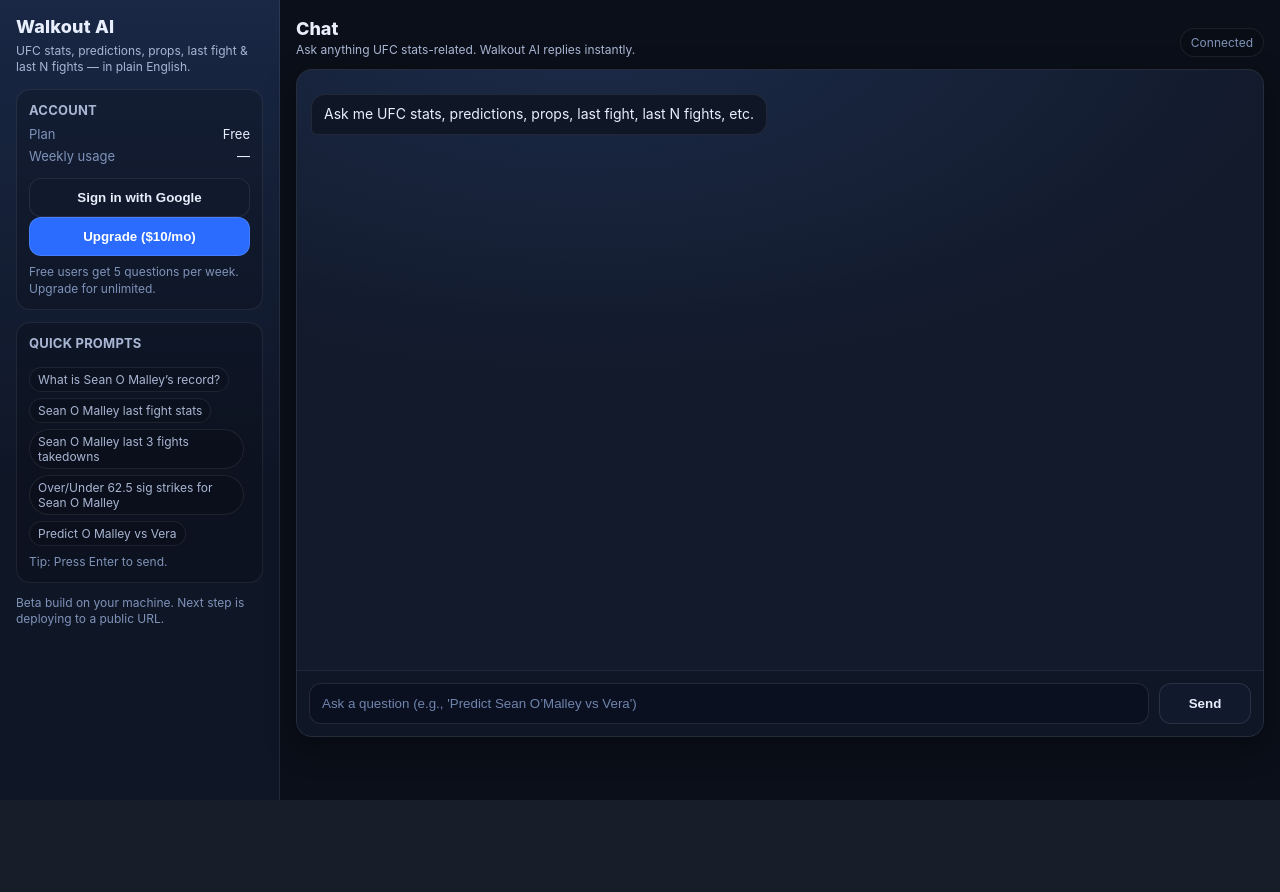
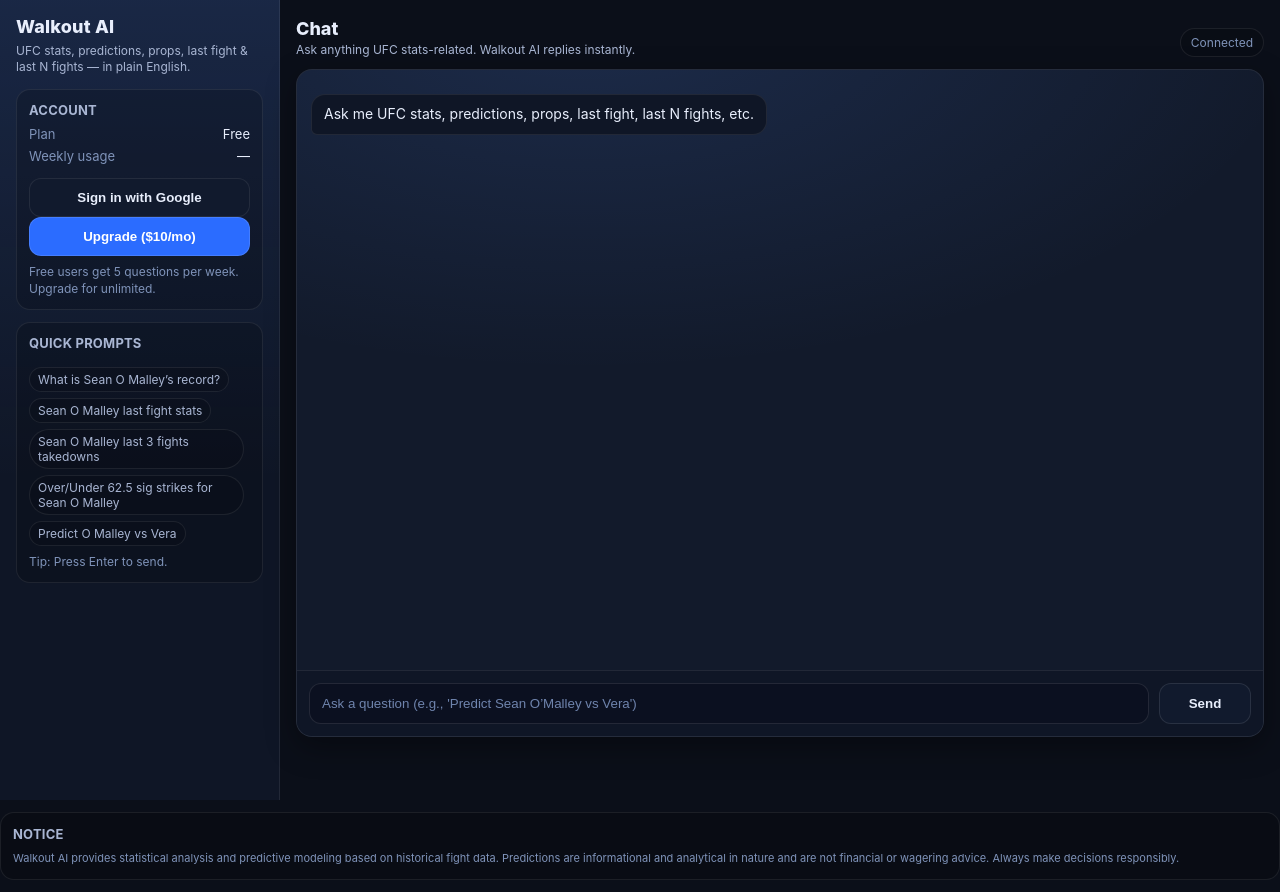
Before and after one commit to ryanmulhall0/walkout-ai, a Flask app: page / in a window 1280 px wide. Before the commit the page ends 800 px from the top, so only its background shows below. Run offline with Flask 3, Linux system fonts and the light colour scheme; some libraries are stand-ins or nearby versions.

Commit message:
Update index.html

```diff
--- a/templates/index.html
+++ b/templates/index.html
@@ -303,7 +303,7 @@
       </div>
 
       <div class="mini">
-        Beta build on your machine. Next step is deploying to a public URL.
+
       </div>
     </aside>
 
@@ -325,7 +325,12 @@
       </div>
     </main>
   </div>
-
+<div class="box" style="font-size:11px; line-height:1.4; color:var(--muted2); margin-top:12px;">
+  <h4>Notice</h4>
+  Walkout AI provides statistical analysis and predictive modeling based on historical fight data.
+  Predictions are informational and analytical in nature and are not financial or wagering advice.
+  Always make decisions responsibly.
+</div>
   <!-- Upgrade modal (we'll wire it to Stripe later) -->
   <div class="modalWrap" id="modalWrap">
     <div class="modal">
```
